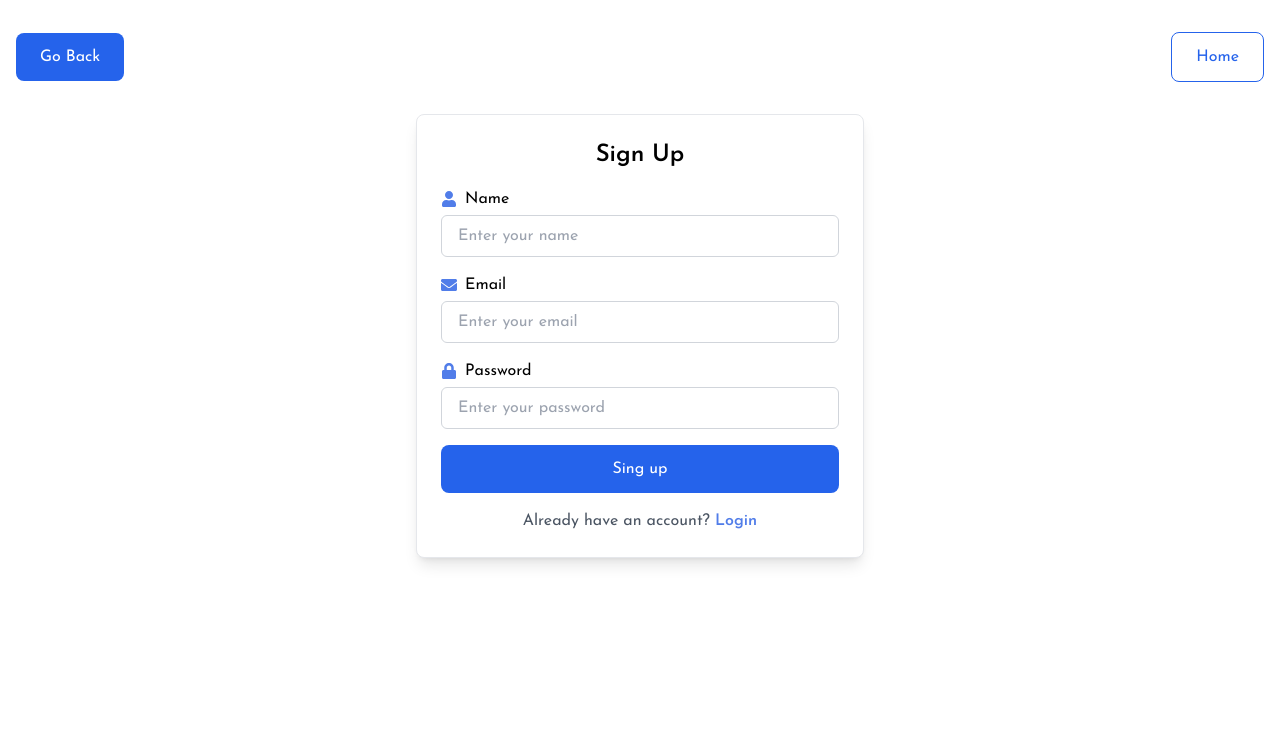
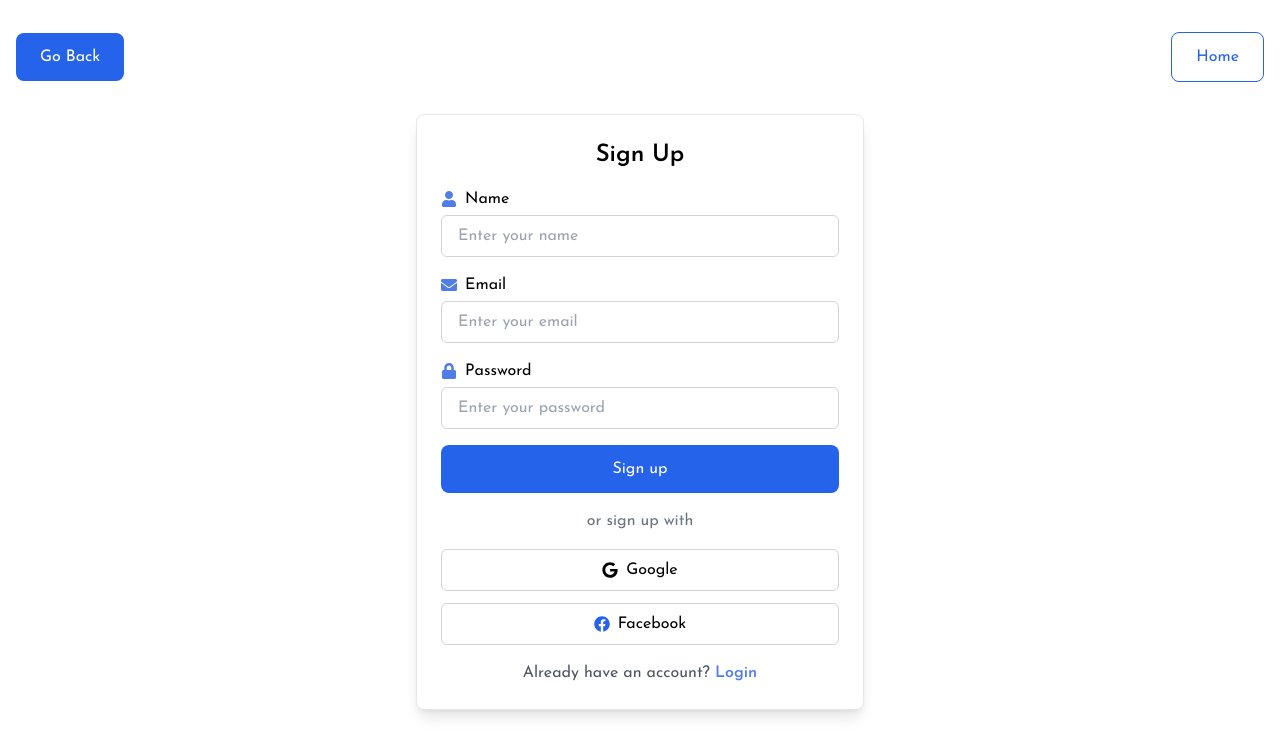
Before and after one commit to iamRazzakk/car-watching-service-client, a React (Vite) app: page /auth/singup in a window 1280 px wide. Shown: the top 756 px of the page. Built offline with nearby package versions, Linux system fonts and the light colour scheme.

Commit message:
add sonner toast

```diff
--- a/package.json
+++ b/package.json
@@ -16,7 +16,8 @@
     "react-icon": "^1.0.0",
     "react-icons": "^5.3.0",
     "react-router-dom": "^6.26.1",
-    "react-slideshow-image": "^4.3.1"
+    "react-slideshow-image": "^4.3.1",
+    "sonner": "^1.5.0"
   },
   "devDependencies": {
     "@eslint/js": "^9.9.0",
--- a/src/App.tsx
+++ b/src/App.tsx
@@ -1,15 +1,15 @@
-import { RouterProvider } from "react-router-dom"
-import { userRouter } from "./hooks/useRoutes"
-
-
+import { RouterProvider } from "react-router-dom";
+import { userRouter } from "./hooks/useRoutes";
+import { Toaster } from "sonner";
 
 function App() {
-const router = userRouter()
+  const router = userRouter();
   return (
     <>
-      <RouterProvider  router={router}/>
+      <Toaster />
+      <RouterProvider router={router} />
     </>
-  )
+  );
 }
 
-export default App
+export default App;
--- a/src/components/Auth/SignupForm.tsx
+++ b/src/components/Auth/SignupForm.tsx
@@ -1,8 +1,16 @@
-import { FaUser, FaLock, FaEnvelope } from "react-icons/fa";
+import {
+  FaUser,
+  FaLock,
+  FaEnvelope,
+  FaGoogle,
+  FaFacebook,
+} from "react-icons/fa";
 import Button from "../../shared/Button/Button";
 import { Link } from "react-router-dom";
+import { toast } from "sonner";
 
 const SignupForm = () => {
+
   return (
     <div className="lg:mt-8 md:mt-6 mt-4">
       <div className="max-w-md mx-auto p-6 bg-white shadow-lg rounded-lg border border-gray-200">
@@ -58,14 +66,38 @@ const SignupForm = () => {
 
           {/* Submit Button */}
           <Button
-            text="Sing up"
+            text="Sign up"
             category="primary"
             className="w-full mx-auto"
           />
+
+          {/* Divider */}
+          <div className="my-4 text-center text-gray-500">or sign up with</div>
+
+          {/* Social Login Buttons */}
+          <div className="flex flex-col space-y-3">
+          <button
+              type="button"
+              className="w-full flex items-center justify-center py-2 px-4 border border-gray-300 rounded-md focus:outline-none focus:ring-2 focus:ring-primary text-black"
+              onClick={() => toast("Google sign up coming soon!")}
+            >
+              <FaGoogle className="mr-2" />
+              Google
+            </button>
+            <button
+              type="button"
+              className="w-full flex items-center justify-center py-2 px-4 border border-gray-300 rounded-md focus:outline-none focus:ring-2 focus:ring-primary text-black"
+              onClick={() => toast("Facebook sign up coming soon!")}
+            >
+              <FaFacebook className="mr-2 text-blue-600" />
+              Facebook
+            </button>
+          </div>
+
           {/* Login Link */}
           <div className="mt-4 text-center">
             <p className="text-gray-600">
-            Already have an account?{' '}
+              Already have an account?{" "}
               <Link to="/auth/login" className="text-primary font-semibold">
                 Login
               </Link>
```
Also changed, not shown: 1 other file (tests, documents, lock files or other folders). Lines whose indentation alone changed are shown as unchanged.
